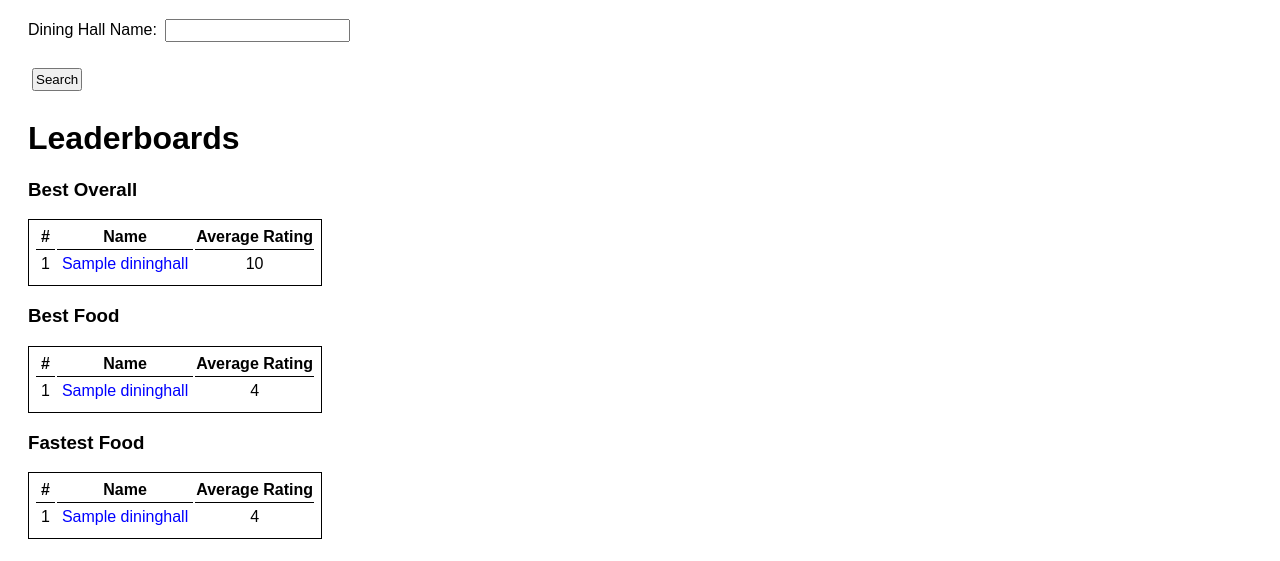
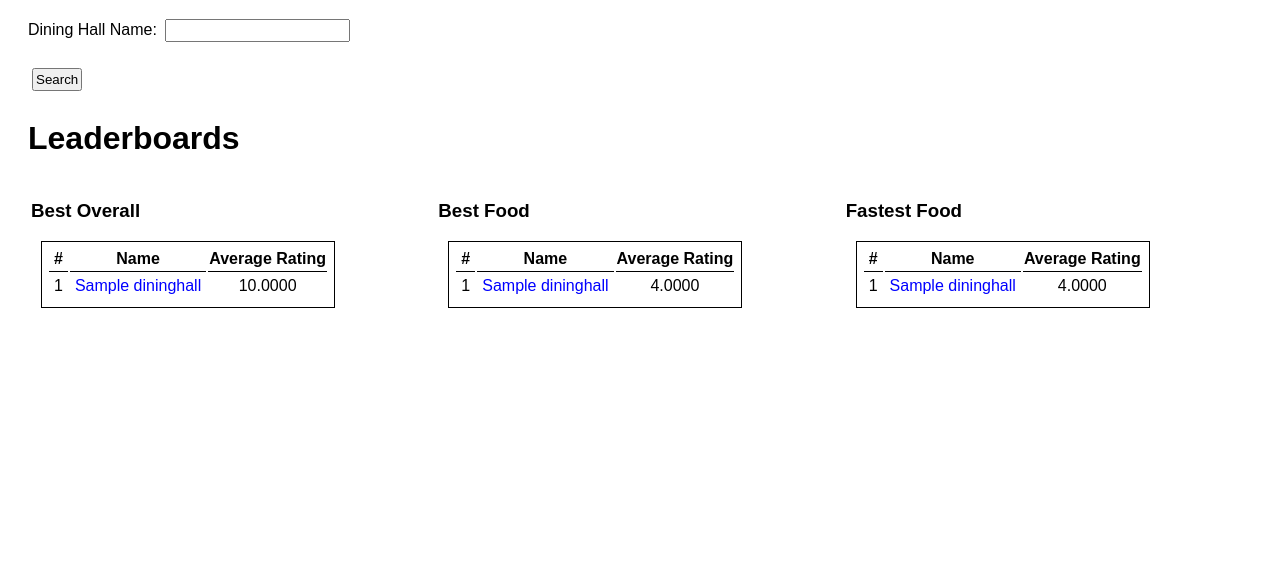
Before and after one commit to sallaben-education/dining, a PHP site: page / in a window 1280 px wide. Shown: the part 211-772 px from the top of the page. Run offline with PHP 8.4, Linux system fonts and the light colour scheme; tables that the repository leaves empty hold one stand-in row (values such as "Sample post").

Commit message:
leaderboards show averages now

```diff
--- a/css/main.css
+++ b/css/main.css
@@ -58,6 +58,12 @@ header .right {
     padding: 5px;
     text-align: left;
 }
+.lcontainer {
+    width: 100%;
+}
+.leaderboard {
+    margin: 10px;
+}
 .message, .error {
     color: white;
     font-size: 16px;
--- a/index.php
+++ b/index.php
@@ -44,15 +44,16 @@ if(sizeof($_GET) == 1 && $_GET['msg'] != NULL) {
         <input type="submit" value="Search">
     </form>
     <h1>Leaderboards</h1>
-    <h3>Best Overall</h3>
-    <table class="spacedtable">
+    <table class="lcontainer"><tr>
+    <td><h3>Best Overall</h3>
+    <table class="spacedtable leaderboard">
     <tr><th>#</th><th>Name</th><th>Average Rating</th></tr>
 <?php
 $sql = <<<SQL
-    SELECT *
+    SELECT D.DiningID, D.Name, AVG(TotalRating) as Avg
     FROM DiningHall AS D, Ratings AS R
     WHERE D.DiningID = R.DiningID
-    ORDER BY TotalRating
+    GROUP BY D.DiningID
     LIMIT 5;
 SQL;
 
@@ -61,20 +62,21 @@ if(!$result = $db->query($sql)) {
 }
 $i = 1;
 while($row = $result->fetch_assoc()) {
-    echo "<tr><td>{$i}</td><td><a href='./info.php?id=" . $row['DiningID'] . "'>" . $row['Name'] . "</a></td><td>" . $row['TotalRating'] . "</td></tr>";
+    echo "<tr><td>{$i}</td><td><a href='./info.php?id=" . $row['DiningID'] . "'>" . $row['Name'] . "</a></td><td>" . $row['Avg'] . "</td></tr>";
     $i++;
 }
 ?>
     </table>
+    </td><td>
     <h3>Best Food</h3>
-    <table class="spacedtable">
+    <table class="spacedtable leaderboard">
     <tr><th>#</th><th>Name</th><th>Average Rating</th></tr>
 <?php
 $sql = <<<SQL
-    SELECT *
+    SELECT D.DiningID, D.Name, AVG(FoodRating) as Avg
     FROM DiningHall AS D, Ratings AS R
     WHERE D.DiningID = R.DiningID
-    ORDER BY FoodRating
+    GROUP BY D.DiningID
     LIMIT 5;
 SQL;
 
@@ -84,20 +86,21 @@ if(!$result = $db->query($sql)) {
 
 $i = 1;
 while($row = $result->fetch_assoc()) {
-    echo "<tr><td>{$i}</td><td><a href='./info.php?id=" . $row['DiningID'] . "'>" . $row['Name'] . "</td><td>" . $row['FoodRating'] . "</td></tr>";
+    echo "<tr><td>{$i}</td><td><a href='./info.php?id=" . $row['DiningID'] . "'>" . $row['Name'] . "</td><td>" . $row['Avg'] . "</td></tr>";
     $i++;
 }
 ?>
     </table>
+    </td><td>
     <h3>Fastest Food</h3>
-    <table class="spacedtable">
+    <table class="spacedtable leaderboard">
     <tr><th>#</th><th>Name</th><th>Average Rating</th></tr>
 <?php
 $sql = <<<SQL
-    SELECT *
+    SELECT D.DiningID, D.Name, AVG(SpeedRating) as Avg
     FROM DiningHall AS D, Ratings AS R
     WHERE D.DiningID = R.DiningID
-    ORDER BY SpeedRating
+    GROUP BY D.DiningID
     LIMIT 5;
 SQL;
 
@@ -107,11 +110,12 @@ if(!$result = $db->query($sql)) {
 
 $i = 1;
 while($row = $result->fetch_assoc()) {
-    echo "<tr><td>{$i}</td><td><a href='./info.php?id=" . $row['DiningID'] . "'>" . $row['Name'] . "</td><td>" . $row['FoodRating'] . "</td></tr>";
+    echo "<tr><td>{$i}</td><td><a href='./info.php?id=" . $row['DiningID'] . "'>" . $row['Name'] . "</td><td>" . $row['Avg'] . "</td></tr>";
     $i++;
 }
 ?>
     </table>
+</td></tr></table>
 </div>
 </body>
 </html>
```
